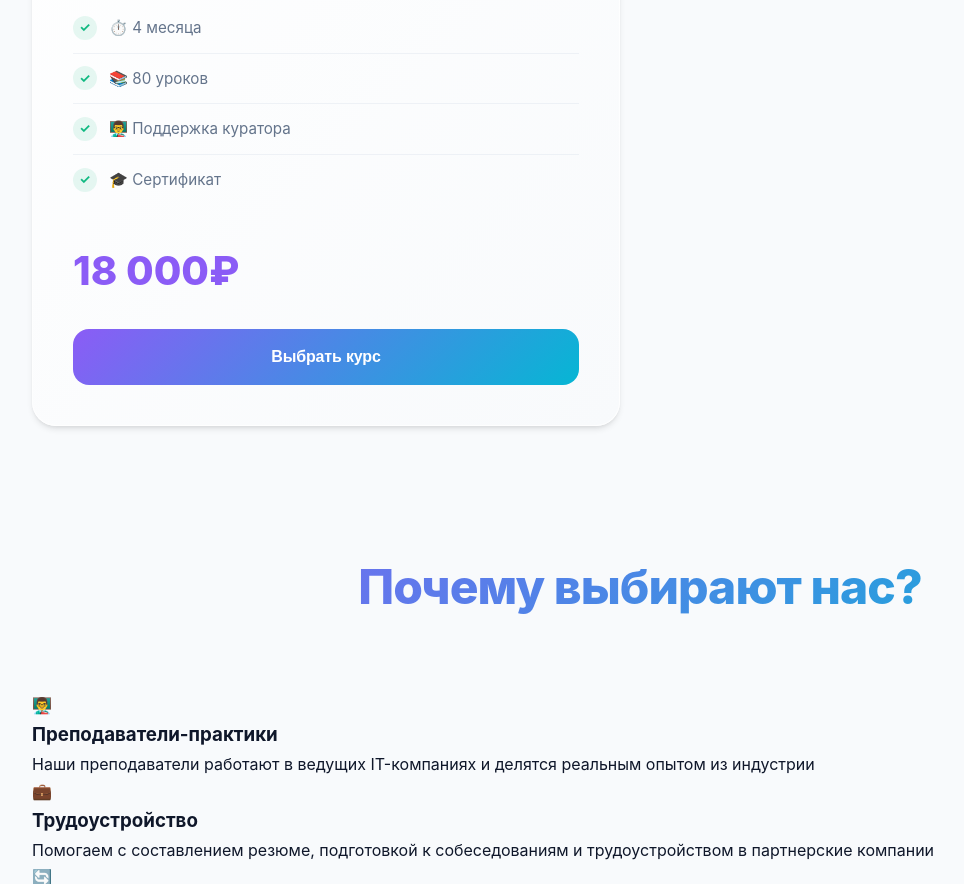
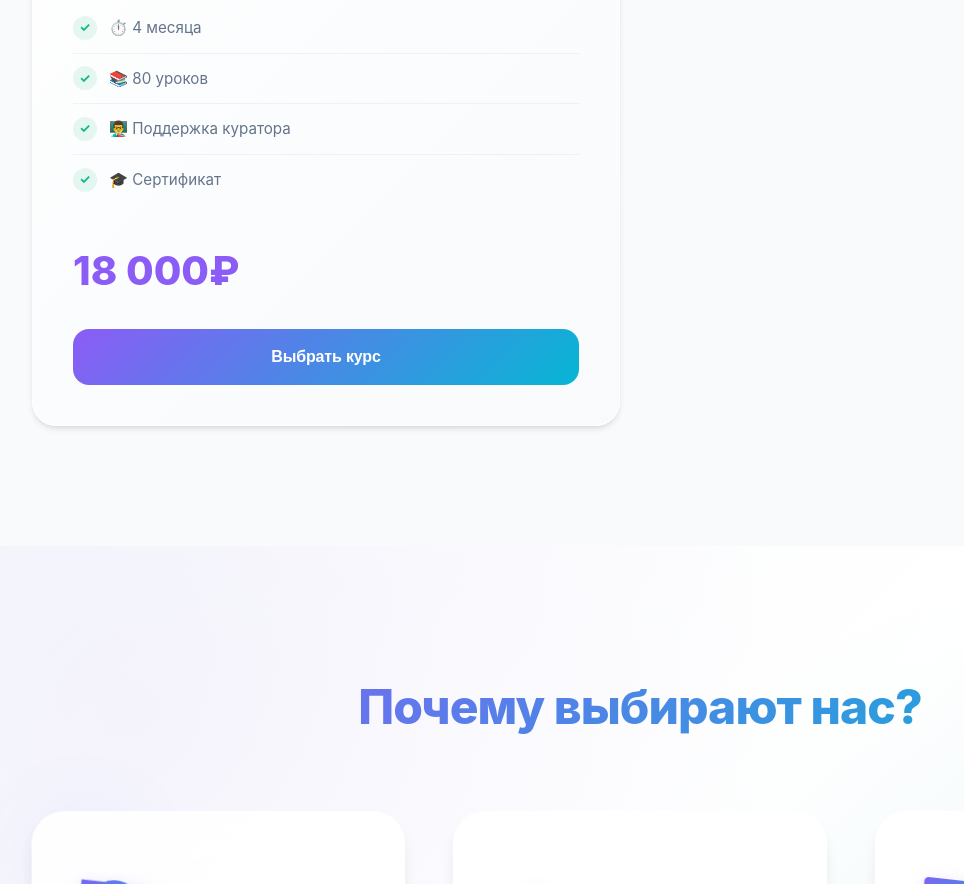
Before and after one commit to aleksand7/learnpro.github.io, a website: page index.html in a window 1280 px wide. Shown: the part 1916-2800 px from the top of the page, without its empty margins (0-964 px from the left). Drawn offline with Linux system fonts and the light colour scheme.

Commit message:
Update style.css

```diff
--- a/style.css
+++ b/style.css
@@ -780,3 +780,255 @@ body {
 ::-webkit-scrollbar-thumb:hover {
     background: var(--primary-dark);
 }
+/* ===== СОВРЕМЕННАЯ СЕКЦИЯ "ПОЧЕМУ ВЫБИРАЮТ НАС" ===== */
+
+.about {
+    padding: 120px 0;
+    background: linear-gradient(135deg, #f8fafc 0%, #ffffff 50%, #f1f5f9 100%);
+    position: relative;
+    overflow: hidden;
+}
+
+.about::before {
+    content: '';
+    position: absolute;
+    top: 0;
+    left: 0;
+    right: 0;
+    bottom: 0;
+    background:
+        radial-gradient(circle at 10% 20%, rgba(139, 92, 246, 0.05) 0%, transparent 50%),
+        radial-gradient(circle at 90% 80%, rgba(6, 182, 212, 0.05) 0%, transparent 50%);
+}
+
+.features-grid {
+    display: grid;
+    grid-template-columns: repeat(auto-fit, minmax(350px, 1fr));
+    gap: 3rem;
+    position: relative;
+    z-index: 2;
+}
+
+.feature {
+    background: rgba(255, 255, 255, 0.9);
+    backdrop-filter: blur(20px);
+    padding: 3rem 2.5rem;
+    border-radius: var(--border-radius-xl);
+    box-shadow:
+        var(--shadow-lg),
+        0 0 0 1px rgba(255, 255, 255, 0.8);
+    transition: all 0.4s cubic-bezier(0.4, 0, 0.2, 1);
+    position: relative;
+    overflow: hidden;
+    border: 1px solid rgba(255, 255, 255, 0.5);
+}
+
+.feature::before {
+    content: '';
+    position: absolute;
+    top: 0;
+    left: 0;
+    right: 0;
+    height: 4px;
+    background: var(--gradient);
+    transform: scaleX(0);
+    transition: transform 0.4s ease;
+}
+
+.feature:hover::before {
+    transform: scaleX(1);
+}
+
+.feature::after {
+    content: '';
+    position: absolute;
+    top: 0;
+    left: -100%;
+    width: 100%;
+    height: 100%;
+    background: linear-gradient(90deg, transparent, rgba(139, 92, 246, 0.03), transparent);
+    transition: left 0.6s ease;
+}
+
+.feature:hover::after {
+    left: 100%;
+}
+
+.feature:hover {
+    transform: translateY(-8px) scale(1.02);
+    box-shadow:
+        var(--shadow-xl),
+        0 20px 40px rgba(139, 92, 246, 0.1),
+        0 0 0 1px rgba(255, 255, 255, 0.9);
+}
+
+.feature-icon {
+    font-size: 4rem;
+    margin-bottom: 1.5rem;
+    background: var(--gradient);
+    -webkit-background-clip: text;
+    -webkit-text-fill-color: transparent;
+    background-clip: text;
+    filter: drop-shadow(0 4px 8px rgba(139, 92, 246, 0.2));
+    display: inline-block;
+    animation: float 3s ease-in-out infinite;
+}
+
+.feature:nth-child(1) .feature-icon {
+    animation-delay: 0s;
+}
+
+.feature:nth-child(2) .feature-icon {
+    animation-delay: 0.2s;
+}
+
+.feature:nth-child(3) .feature-icon {
+    animation-delay: 0.4s;
+}
+
+.feature h3 {
+    font-size: 1.5rem;
+    font-weight: 700;
+    margin-bottom: 1rem;
+    color: var(--dark);
+    letter-spacing: -0.01em;
+    position: relative;
+    display: inline-block;
+}
+
+.feature h3::after {
+    content: '';
+    position: absolute;
+    bottom: -5px;
+    left: 0;
+    width: 0;
+    height: 2px;
+    background: var(--gradient);
+    transition: width 0.4s ease;
+}
+
+.feature:hover h3::after {
+    width: 100%;
+}
+
+.feature p {
+    color: var(--gray);
+    line-height: 1.7;
+    font-size: 1.05rem;
+    margin: 0;
+}
+
+/* Анимация появления фич */
+.feature {
+    opacity: 0;
+    transform: translateY(40px);
+    animation: featureSlideUp 0.8s ease forwards;
+}
+
+.feature:nth-child(1) {
+    animation-delay: 0.1s;
+}
+
+.feature:nth-child(2) {
+    animation-delay: 0.2s;
+}
+
+.feature:nth-child(3) {
+    animation-delay: 0.3s;
+}
+
+@keyframes featureSlideUp {
+    to {
+        opacity: 1;
+        transform: translateY(0);
+    }
+}
+
+/* Дополнительные декоративные элементы */
+.feature-decoration {
+    position: absolute;
+    width: 100px;
+    height: 100px;
+    background: var(--gradient);
+    border-radius: 50%;
+    filter: blur(40px);
+    opacity: 0.1;
+    animation: float 6s ease-in-out infinite;
+}
+
+.feature-decoration:nth-child(1) {
+    top: 10%;
+    left: 5%;
+    animation-delay: 0s;
+}
+
+.feature-decoration:nth-child(2) {
+    bottom: 20%;
+    right: 10%;
+    animation-delay: 2s;
+}
+
+/* Адаптивность */
+@media (max-width: 768px) {
+    .about {
+        padding: 80px 0;
+    }
+
+    .features-grid {
+        grid-template-columns: 1fr;
+        gap: 2rem;
+    }
+
+    .feature {
+        padding: 2.5rem 2rem;
+    }
+
+    .feature-icon {
+        font-size: 3.5rem;
+    }
+}
+
+@media (max-width: 480px) {
+    .feature {
+        padding: 2rem 1.5rem;
+    }
+
+    .feature-icon {
+        font-size: 3rem;
+    }
+
+    .feature h3 {
+        font-size: 1.3rem;
+    }
+
+    .feature p {
+        font-size: 1rem;
+    }
+}
+
+/* Дополнительные стили для иконок */
+.feature-icon-wrapper {
+    position: relative;
+    display: inline-block;
+}
+
+.feature-icon-wrapper::before {
+    content: '';
+    position: absolute;
+    top: 50%;
+    left: 50%;
+    transform: translate(-50%, -50%);
+    width: 80px;
+    height: 80px;
+    background: var(--gradient);
+    border-radius: 50%;
+    opacity: 0.1;
+    z-index: -1;
+}
+
+/* Эффект свечения при наведении */
+.feature:hover .feature-icon {
+    filter:
+        drop-shadow(0 4px 8px rgba(139, 92, 246, 0.3))
+        drop-shadow(0 0 20px rgba(139, 92, 246, 0.2));
+}
```
